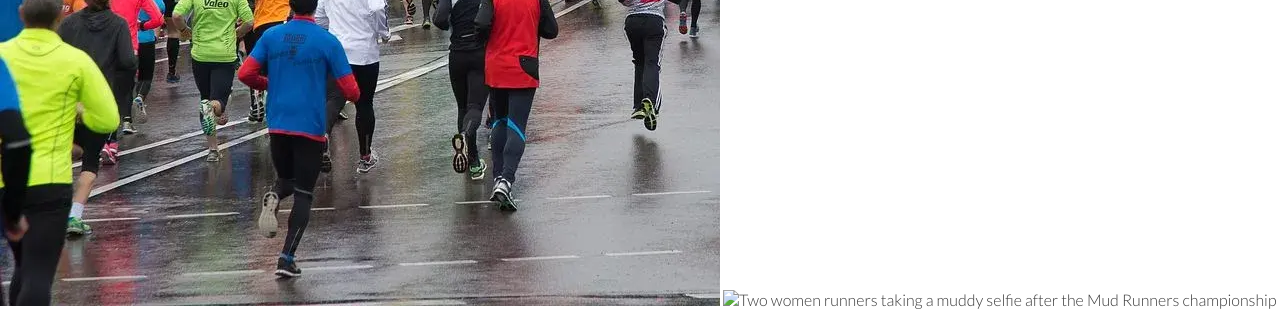
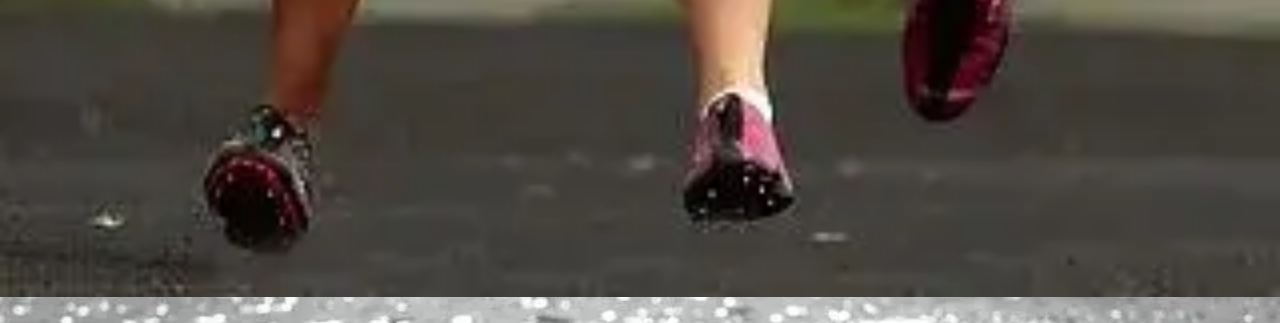
Before and after one commit to HGlass07/love-running_project, a plain HTML site: page gallery.html in a window 1280 px wide. Shown: the part 1702-2025 px from the top of the page. Drawn offline with nearby package versions, Linux system fonts and the light colour scheme.

Commit message:
formatted photos - reduced white space

```diff
--- a/assets/css/style.css
+++ b/assets/css/style.css
@@ -190,6 +190,21 @@ main {
     color: #fafafa;
 }
 
+
+/*gallery style */
+
+#photos img {
+    width:100%;
+    line-height:1em;
+}
+
+
+#photos {
+    line-height:0;
+
+}
+
+
 /* Footer */
 #social-networks {
     text-align: center;
```
Also changed, not shown: assets/images/mud-run.webp (added).
